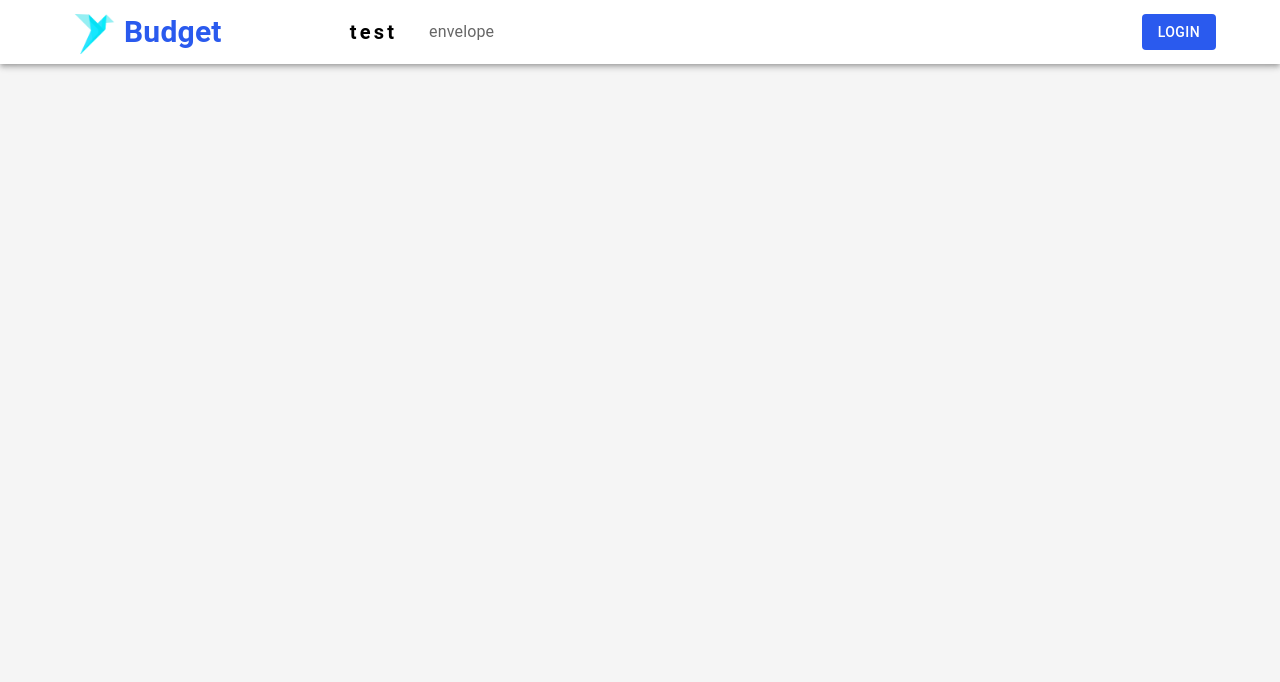
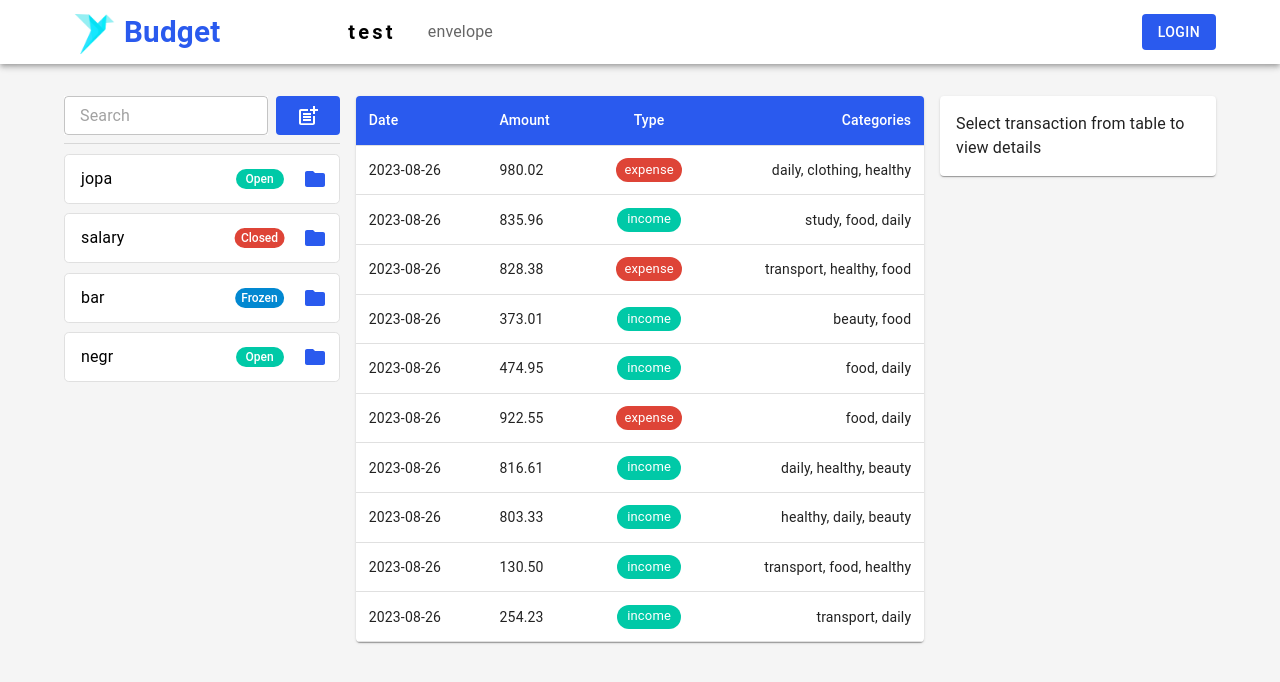
Before and after one commit to VictorKharitonov/budget-app, a React (Create React App) app in the folder frontend/: page /envelope in a window 1280 px wide. Shown: the top 682 px of the page. Built offline with nearby package versions, Linux system fonts and the light colour scheme.

Commit message:
fix: review

```diff
--- a/frontend/src/components/AppRouter.tsx
+++ b/frontend/src/components/AppRouter.tsx
@@ -8,7 +8,7 @@ const AppRouter: FC = () => {
     <Box component="main">
       <Routes>
           {routes.length &&
-            routes.map(route => <Route path={route.path} element={<route.element/>} key={route.path}/>)
+            routes.map(route => <Route path={route.path} element={route.element} key={route.path}/>)
           }
         </Routes>
     </Box>
--- a/frontend/src/components/detailTransaction/DetailTransaction.tsx
+++ b/frontend/src/components/detailTransaction/DetailTransaction.tsx
@@ -49,8 +49,6 @@ const DetailTransaction: FC<DetailProps> = (
     data = {...data, date: data.date.valueOf()};
     setIsEditable(true);
 
-    setIsEditable(true);
-
     if (getTransactionById(data.id, latestTransactions)) {
       setLatestTransactions(
         [...latestTransactions].map(transaction => transaction.id === data.id ? data : transaction)
--- a/frontend/src/components/envelope/EnvelopeSidebar.tsx
+++ b/frontend/src/components/envelope/EnvelopeSidebar.tsx
@@ -1,4 +1,4 @@
-import React, {useState, FC} from 'react';
+import React, {useState, FC, useEffect} from 'react';
 import {Divider, Grid, Box} from '@mui/material';
 import {EnvelopeItem} from '../../types';
 import EnvelopeList from './EnvelopeList';
@@ -6,7 +6,8 @@ import useFilter from '../../hooks/useFilter';
 import ToolBar from '../toolBar/ToolBar';
 import CustomModal from '../ui/modal/CustomModal';
 import EnvelopeForm from './EnvelopeForm';
-import {useNavigate} from "react-router-dom"
+import {useNavigate, useLocation} from "react-router-dom"
+import {getPathNames} from "../../utils/stringHelper";
 
 interface EnvelopeSidebarProps {
   envelopes: EnvelopeItem[],
@@ -19,6 +20,16 @@ const EnvelopeSidebar: FC<EnvelopeSidebarProps> = ({envelopes, setEnvelopes}) =>
   const [envelopeModal, setEnvelopeModal] = useState<boolean>(false);
   const envelopesByName = useFilter<EnvelopeItem>(searchEnvelope, envelopes, ['name']);
   const navigate = useNavigate();
+  const location = useLocation();
+  const pathNames: string[] = getPathNames(location);
+
+  useEffect(() => {
+    if (pathNames.length > 1) {
+      setSelectedEnvelopeId(pathNames[1]);
+    } else {
+      setSelectedEnvelopeId('');
+    }
+  }, [pathNames.length]);
 
   const setCurrentEnvelope = (
     e: React.MouseEvent<HTMLLIElement, MouseEvent>,
--- a/frontend/src/components/ui/navBar/NavBar.tsx
+++ b/frontend/src/components/ui/navBar/NavBar.tsx
@@ -10,10 +10,12 @@ import {Button, IconButton, Menu, MenuItem} from "@mui/material";
 import {Link, useLocation} from "react-router-dom";
 import Logo from "../../../images/logo.png";
 import Icons from '../Icons';
+import {getPathNames} from "../../../utils/stringHelper";
+import {FC} from "react";
 
-function ResponsiveAppBar() {
+const NavBar: FC = () => {
   const location = useLocation();
-  const pathNames: string[] = location.pathname.split('/').filter((x) => x);
+  const pathNames: string[] = getPathNames(location);
 
   const [anchorElNav, setAnchorElNav] = React.useState<null | HTMLElement>(null);
 
@@ -69,8 +71,8 @@ function ResponsiveAppBar() {
               </MenuItem>
             </Menu>
           </Box>
-          <Box className={cl.logoContainer} component={Link} to="/">
-            <img src={Logo} height="60px" width="60px" alt=""/>
+          <Box className={cl.logoContainer} component={Link} to="/envelope">
+            <img src={Logo} height="60px" width="60px" alt="logo"/>
             <Typography variant="h4" className={cl.logoText}>
               Budget
             </Typography>
@@ -89,4 +91,4 @@ function ResponsiveAppBar() {
     </AppBar>
   );
 }
-export default ResponsiveAppBar;
+export default NavBar;
--- a/frontend/src/components/ui/navBar/scss/navBar.module.scss
+++ b/frontend/src/components/ui/navBar/scss/navBar.module.scss
@@ -23,7 +23,7 @@
 
     .logoText {
       font-weight: 700;
-      font-size: 30px;
+      font-size: 1.85rem;
       color: var(--ba-palette-primary-main);
     }
   }
--- a/frontend/src/pages/Main.tsx
+++ b/frontend/src/pages/Main.tsx
@@ -6,7 +6,7 @@ import {CategoryItem, EnvelopeItem, TransactionsItem} from '../types';
 import {testCategories, testEnvelopes, testTransactions} from '../mock';
 import useFilter from '../hooks/useFilter';
 import {getLatestTransactions, getTransactionById} from '../utils/transactionsHelper';
-import {useParams} from 'react-router-dom';
+import {useNavigate, useParams} from 'react-router-dom';
 import {getEnvelopeNameById} from '../utils/envelopesHelper';
 import DetailTransaction from '../components/detailTransaction/DetailTransaction';
 
--- a/frontend/src/utils/stringHelper.tsx
+++ b/frontend/src/utils/stringHelper.tsx
@@ -1 +1,7 @@
+import { Location } from "react-router-dom";
+
 export const fcLatter = (str: string): string => str.replace(str[0], str[0].toUpperCase());
+
+export const getPathNames = (location: Location): string[] => {
+  return location.pathname.split('/').filter((path) => path)
+}
```
Also changed, not shown: frontend/src/router/index.ts (deleted, +0 -19 lines), frontend/src/router/index.tsx (added, +24 -0 lines).
